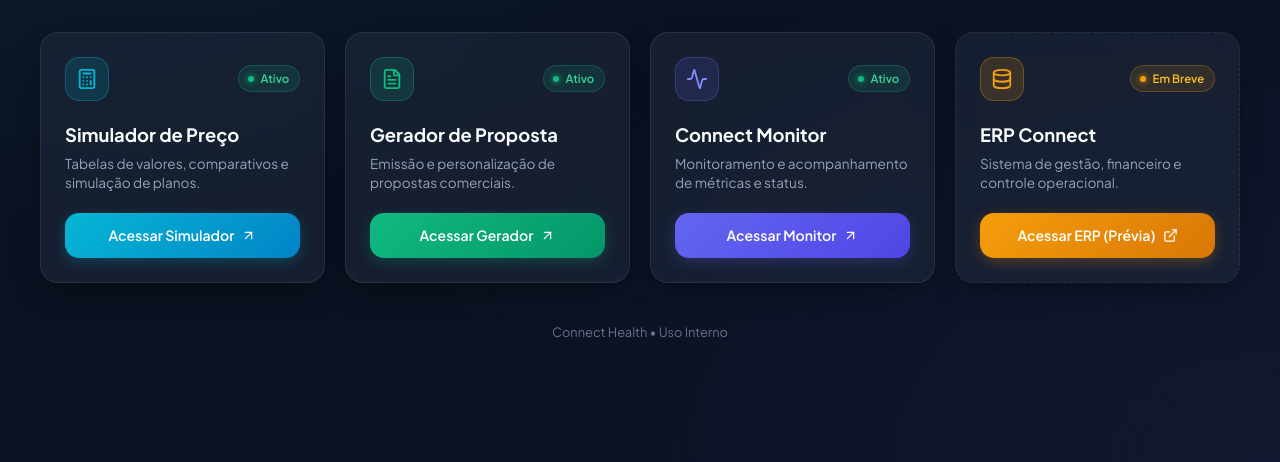
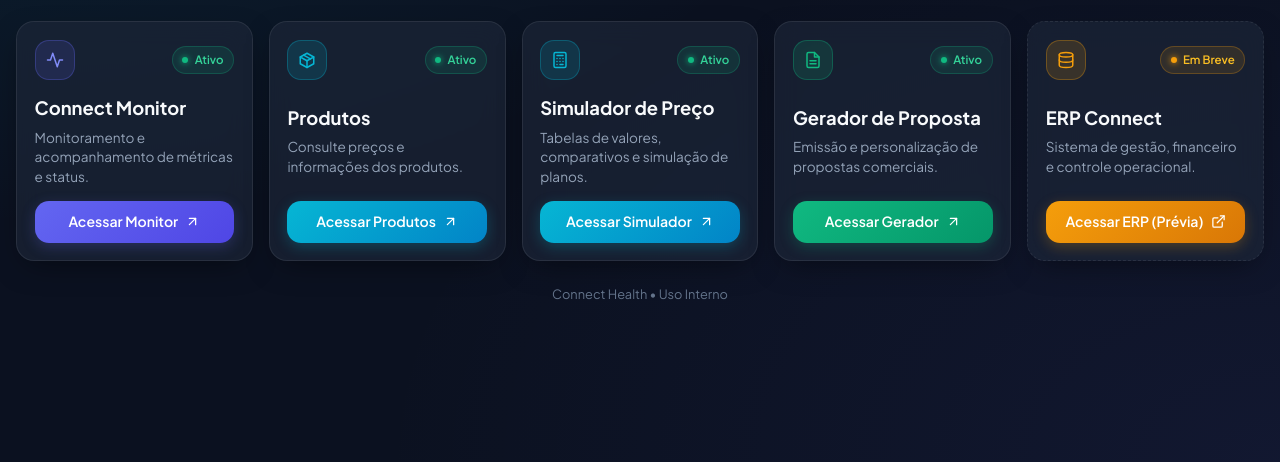
Before and after one commit to devconnecthealth/connectapp, a plain HTML site: page index.html in a window 1280 px wide. Shown: the part 338-800 px from the top of the page. Drawn offline with nearby package versions, Linux system fonts and the light colour scheme.

Commit message:
Add files via upload

```diff
--- a/index.html
+++ b/index.html
@@ -31,11 +31,73 @@
     <!-- Links Grid -->
     <main class="grid-container">
 
-      <!-- Card 1: Simulador de Preço -->
+      <!-- Card 1: Connect Monitor -->
+      <div class="system-card">
+        <div class="card-top">
+          <div class="icon-box icon-indigo">
+            <svg aria-hidden="true" viewBox="0 0 24 24" fill="none" stroke="currentColor" stroke-width="2" stroke-linecap="round" stroke-linejoin="round">
+              <polyline points="22 12 18 12 15 21 9 3 6 12 2 12"></polyline>
+            </svg>
+          </div>
+          <span class="badge badge-online">
+            <span class="dot dot-online"></span> Ativo
+          </span>
+        </div>
+
+        <div class="card-info">
+          <h2>Connect Monitor</h2>
+          <p>Monitoramento e acompanhamento de métricas e status.</p>
+        </div>
+
+        <a href="https://connecthealth.duckdns.org/" target="_blank" rel="noopener noreferrer" class="btn btn-indigo">
+          <span>Acessar Monitor</span>
+          <i data-lucide="arrow-up-right"></i>
+        </a>
+      </div>
+
+      <!-- Card 2: Produtos -->
       <div class="system-card">
         <div class="card-top">
           <div class="icon-box icon-cyan">
-            <i data-lucide="calculator"></i>
+            <svg aria-hidden="true" viewBox="0 0 24 24" fill="none" stroke="currentColor" stroke-width="2" stroke-linecap="round" stroke-linejoin="round">
+              <path d="m12 3 9 5-9 5-9-5 9-5z"></path>
+              <path d="M3 8v9l9 5 9-5V8"></path>
+              <path d="M12 13v9"></path>
+              <path d="m7.5 5.5 9 5"></path>
+            </svg>
+          </div>
+          <span class="badge badge-online">
+            <span class="dot dot-online"></span> Ativo
+          </span>
+        </div>
+
+        <div class="card-info">
+          <h2>Produtos</h2>
+          <p>Consulte preços e informações dos produtos.</p>
+        </div>
+
+        <a href="https://preco-produtos-a6yy.vercel.app/" target="_blank" rel="noopener noreferrer" class="btn btn-cyan">
+          <span>Acessar Produtos</span>
+          <i data-lucide="arrow-up-right"></i>
+        </a>
+      </div>
+
+      <!-- Card 3: Simulador de Preço -->
+      <div class="system-card">
+        <div class="card-top">
+          <div class="icon-box icon-cyan">
+            <svg aria-hidden="true" viewBox="0 0 24 24" fill="none" stroke="currentColor" stroke-width="2" stroke-linecap="round" stroke-linejoin="round">
+              <rect x="4" y="2" width="16" height="20" rx="2"></rect>
+              <line x1="8" y1="6" x2="16" y2="6"></line>
+              <line x1="8" y1="10" x2="8" y2="10"></line>
+              <line x1="12" y1="10" x2="12" y2="10"></line>
+              <line x1="16" y1="10" x2="16" y2="10"></line>
+              <line x1="8" y1="14" x2="8" y2="14"></line>
+              <line x1="12" y1="14" x2="12" y2="14"></line>
+              <line x1="16" y1="14" x2="16" y2="14"></line>
+              <line x1="8" y1="18" x2="8" y2="18"></line>
+              <line x1="12" y1="18" x2="16" y2="18"></line>
+            </svg>
           </div>
           <span class="badge badge-online">
             <span class="dot dot-online"></span> Ativo
@@ -53,11 +115,16 @@
         </a>
       </div>
 
-      <!-- Card 2: Gerador de Proposta -->
+      <!-- Card 4: Gerador de Proposta -->
       <div class="system-card">
         <div class="card-top">
           <div class="icon-box icon-emerald">
-            <i data-lucide="file-text"></i>
+            <svg aria-hidden="true" viewBox="0 0 24 24" fill="none" stroke="currentColor" stroke-width="2" stroke-linecap="round" stroke-linejoin="round">
+              <path d="M14 2H6a2 2 0 0 0-2 2v16a2 2 0 0 0 2 2h12a2 2 0 0 0 2-2V8z"></path>
+              <polyline points="14 2 14 8 20 8"></polyline>
+              <line x1="8" y1="13" x2="16" y2="13"></line>
+              <line x1="8" y1="17" x2="16" y2="17"></line>
+            </svg>
           </div>
           <span class="badge badge-online">
             <span class="dot dot-online"></span> Ativo
@@ -75,33 +142,15 @@
         </a>
       </div>
 
-      <!-- Card 3: Connect Monitor -->
-      <div class="system-card">
-        <div class="card-top">
-          <div class="icon-box icon-indigo">
-            <i data-lucide="activity"></i>
-          </div>
-          <span class="badge badge-online">
-            <span class="dot dot-online"></span> Ativo
-          </span>
-        </div>
-
-        <div class="card-info">
-          <h2>Connect Monitor</h2>
-          <p>Monitoramento e acompanhamento de métricas e status.</p>
-        </div>
-
-        <a href="https://connecthealth.duckdns.org/" target="_blank" rel="noopener noreferrer" class="btn btn-indigo">
-          <span>Acessar Monitor</span>
-          <i data-lucide="arrow-up-right"></i>
-        </a>
-      </div>
-
-      <!-- Card 4: ERP Connect -->
+      <!-- Card 5: ERP Connect -->
       <div class="system-card card-inactive">
         <div class="card-top">
           <div class="icon-box icon-amber">
-            <i data-lucide="database"></i>
+            <svg aria-hidden="true" viewBox="0 0 24 24" fill="none" stroke="currentColor" stroke-width="2" stroke-linecap="round" stroke-linejoin="round">
+              <ellipse cx="12" cy="5" rx="9" ry="3"></ellipse>
+              <path d="M3 5v14c0 1.66 4.03 3 9 3s9-1.34 9-3V5"></path>
+              <path d="M3 12c0 1.66 4.03 3 9 3s9-1.34 9-3"></path>
+            </svg>
           </div>
           <span class="badge badge-warning">
             <span class="dot dot-warning"></span> Em Breve
--- a/styles.css
+++ b/styles.css
@@ -43,23 +43,24 @@ body {
   background-attachment: fixed;
   color: var(--text-primary);
   min-height: 100vh;
+  min-height: 100svh;
   display: flex;
   align-items: center;
   justify-content: center;
-  padding: 2.5rem 1.25rem;
+  padding: 1.25rem 1rem;
   line-height: 1.5;
   -webkit-font-smoothing: antialiased;
 }
 
 /* Container */
 .container {
-  max-width: 1200px;
+  max-width: 1320px;
   width: 100%;
   margin: 0 auto;
   display: flex;
   flex-direction: column;
   align-items: center;
-  gap: 2.5rem;
+  gap: 1.5rem;
 }
 
 /* Header */
@@ -68,11 +69,11 @@ body {
   display: flex;
   flex-direction: column;
   align-items: center;
-  gap: 0.85rem;
+  gap: 0.55rem;
 }
 
 .logo-img {
-  max-width: 240px;
+  max-width: 200px;
   height: auto;
   object-fit: contain;
   filter: drop-shadow(0 4px 12px rgba(0, 0, 0, 0.3));
@@ -85,7 +86,7 @@ body {
 }
 
 .portal-title {
-  font-size: 1.5rem;
+  font-size: 1.4rem;
   font-weight: 700;
   color: var(--text-primary);
   letter-spacing: -0.3px;
@@ -100,7 +101,7 @@ body {
 .grid-container {
   display: grid;
   grid-template-columns: 1fr;
-  gap: 1.25rem;
+  gap: 1rem;
   width: 100%;
 }
 
@@ -110,9 +111,15 @@ body {
   }
 }
 
-@media (min-width: 1024px) {
+@media (min-width: 900px) {
   .grid-container {
     grid-template-columns: repeat(4, 1fr);
+  }
+}
+
+@media (min-width: 1200px) {
+  .grid-container {
+    grid-template-columns: repeat(5, 1fr);
   }
 }
 
@@ -123,11 +130,11 @@ body {
   -webkit-backdrop-filter: blur(12px);
   border: 1px solid var(--border-card);
   border-radius: var(--radius-lg);
-  padding: 1.5rem;
+  padding: 1.1rem;
   display: flex;
   flex-direction: column;
   justify-content: space-between;
-  gap: 1.25rem;
+  gap: 0.9rem;
   box-shadow: var(--shadow-card);
   transition: var(--transition);
 }
@@ -147,8 +154,8 @@ body {
 }
 
 .icon-box {
-  width: 44px;
-  height: 44px;
+  width: 40px;
+  height: 40px;
   border-radius: var(--radius-md);
   display: flex;
   align-items: center;
@@ -156,8 +163,8 @@ body {
 }
 
 .icon-box svg {
-  width: 22px;
-  height: 22px;
+  width: 18px;
+  height: 18px;
 }
 
 .icon-cyan {
@@ -243,7 +250,7 @@ body {
   align-items: center;
   justify-content: center;
   gap: 0.45rem;
-  padding: 0.75rem 1rem;
+  padding: 0.65rem 0.75rem;
   border-radius: var(--radius-md);
   font-family: inherit;
   font-size: 0.88rem;
```
